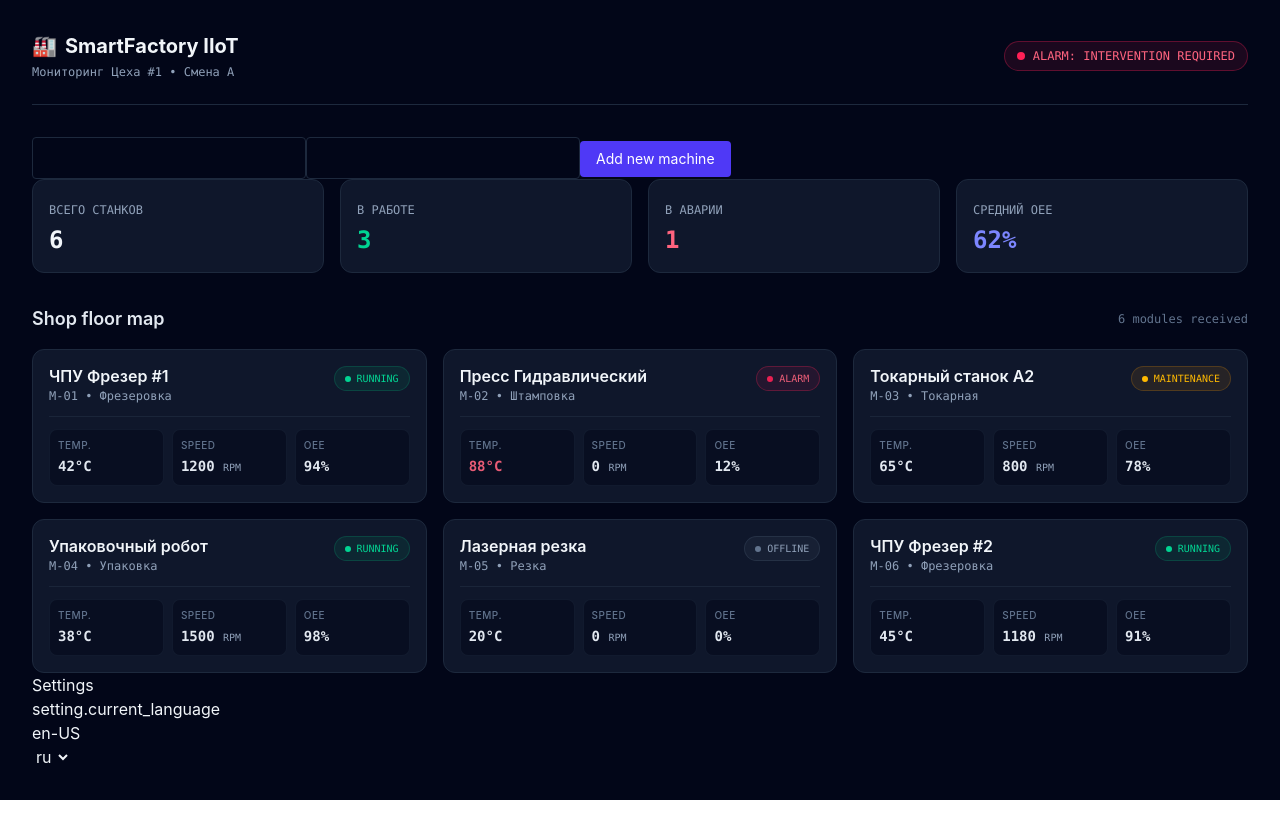
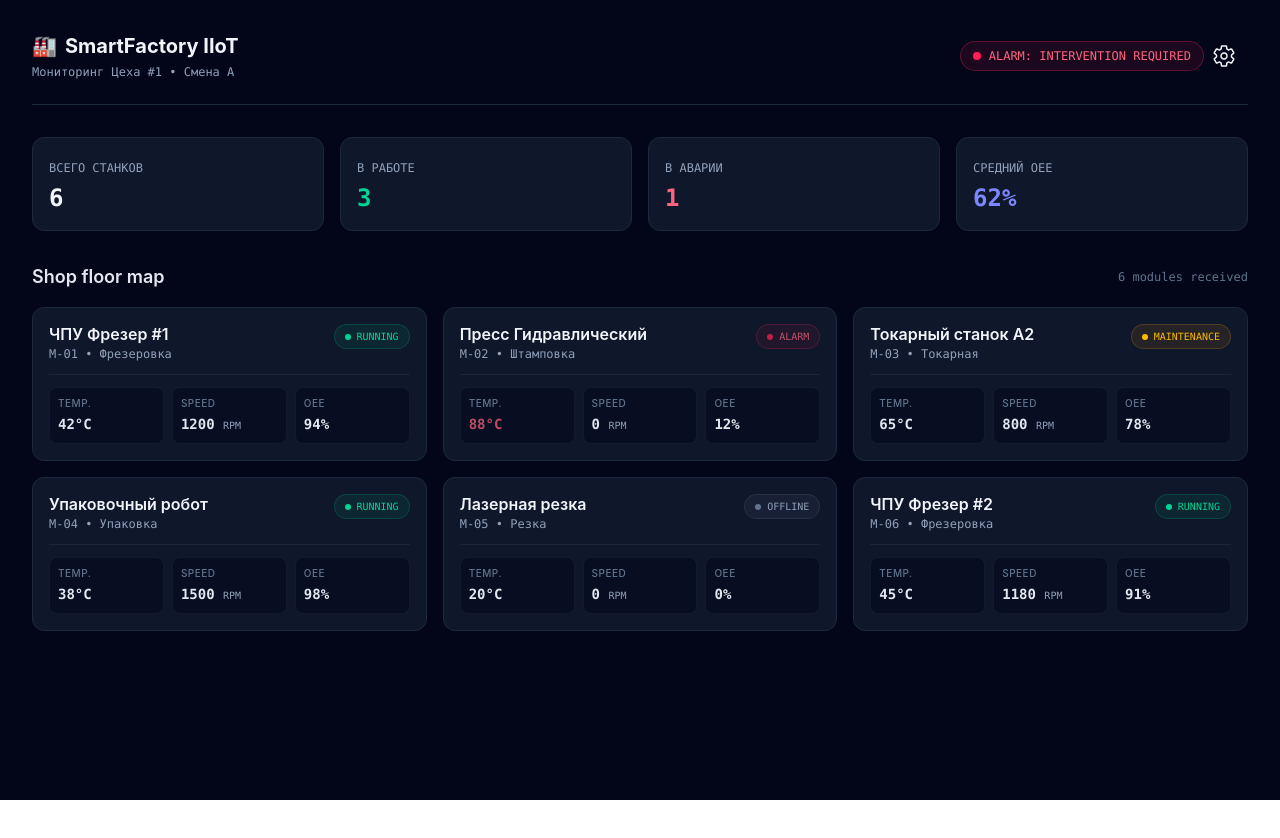
Before and after one commit to borkrit/smart-factory-dashboard, a React (Vite) app: page / in a window 1280 px wide. Shown: the top 838 px of the page. After the commit the page ends 800 px from the top, so only its background shows below. Built offline with nearby package versions, Linux system fonts and the light colour scheme.

Commit message:
feat: add toggle Aside menu function

```diff
--- a/package.json
+++ b/package.json
@@ -16,6 +16,7 @@
     "react": "^19.2.8",
     "react-dom": "^19.2.8",
     "react-i18next": "^17.0.12",
+    "react-icons": "^5.7.0",
     "tailwindcss": "^4.3.3",
     "zustand": "^5.0.15"
   },
--- a/src/App.tsx
+++ b/src/App.tsx
@@ -1,8 +1,6 @@
 
 import Header from "./components/Header";
 import MachineCard from "./components/MachineCard";
-
-import AddMachine from "./components/AddMachine";
 
 import {useMachinesStore} from './store/useMachinesStore'
 import { useTranslation } from "react-i18next";
@@ -26,7 +24,7 @@ export default function App() {
       <div className="max-w-7xl mx-auto">
 
         <Header machines={machines} />
-        <AddMachine />
+
 
 
         <div className="grid grid-cols-2 md:grid-cols-4 gap-4 mb-8">
@@ -66,7 +64,7 @@ export default function App() {
           </div>
         </main>
       </div>
-      <AsideBar/>
+
     </div>
   );
 }
--- a/src/components/AsideBar.tsx
+++ b/src/components/AsideBar.tsx
@@ -1,7 +1,8 @@
 import type { JSX } from "react";
 import { useTranslation } from "react-i18next"
+import AddMachine from "./AddMachine";
 
-const AsideBar = ():JSX.Element=>{
+const AsideBar = ({open}:{open:boolean}):JSX.Element=>{
 
     const {t, i18n} = useTranslation(undefined,{ keyPrefix: 'setting' })
     const currentLanguage = i18n.language
@@ -14,8 +15,11 @@ const AsideBar = ():JSX.Element=>{
 
 
     return(
-        <div className="absolute h-full w-[200px]" >
+        <div className={`absolute h-full bg-slate-900 w-1/4 p-2.5 top-0 right-0 ${open ? '':'hidden'}`} >
             {t('title')}
+
+            <AddMachine/>
+
             <p>{t('current_language')} {currentLanguage}</p>
             <select onChange={handleToggleLang} value={currentLanguage}>
                 {
--- a/src/components/Header.tsx
+++ b/src/components/Header.tsx
@@ -1,9 +1,15 @@
 import { useTranslation } from "react-i18next"
 import type { Machine } from "../mock/machine"
-import type { JSX } from "react"
+import { useEffect, useRef, useState, type JSX } from "react"
+
+import { IoSettingsOutline } from "react-icons/io5";
+import AsideBar from "./AsideBar";
+
 
 const Header = ({machines}:{machines:Machine[]}):JSX.Element=>{
   const {t} = useTranslation()
+  const [toggleMenu, setToggleMenu] = useState<boolean>(false);
+  const ref = useRef<HTMLDivElement>(null)
 
 
     const hasAlarm = machines.some((item)=>{
@@ -38,6 +44,30 @@ const Header = ({machines}:{machines:Machine[]}):JSX.Element=>{
 
     const status = getSystemStatus()
 
+    const handleToggleMenu = ()=>{
+        setToggleMenu(true)
+    }
+
+    useEffect(()=>{
+
+      const eventClick = (e:MouseEvent)=>{
+        if(ref.current && !ref.current.contains(e.target as Node)){
+            setToggleMenu(false)
+        }
+
+      }
+      if(toggleMenu){
+      document.addEventListener('click',eventClick)
+
+      }
+
+
+      return ()=>{
+        document.removeEventListener('click',eventClick)
+
+      }
+
+    },[toggleMenu])
 
 
     return(
@@ -53,14 +83,26 @@ const Header = ({machines}:{machines:Machine[]}):JSX.Element=>{
 
 
       <div
-        className={`inline-flex items-center gap-2 px-3 py-1.5 rounded-full text-xs font-mono font-medium border ${status.badge}`}
+        className={`inline-flex items-center gap-2 px-3 py-1.5 `}
       >
-        <span className="relative flex h-2 w-2">
-          <span className={`absolute inline-flex h-full w-full rounded-full opacity-75 ${status.dot}`} />
-          <span className={`relative inline-flex rounded-full h-2 w-2 ${status.dot.replace('animate-ping', '')}`} />
-        </span>
+        <div className={`inline-flex items-center gap-2 px-3 py-1.5 rounded-full text-xs font-mono font-medium border ${status.badge}`}>
+          <span className="relative flex h-2 w-2">
+            <span className={`absolute inline-flex h-full w-full rounded-full opacity-75 ${status.dot}`} />
+            <span className={`relative inline-flex rounded-full h-2 w-2 ${status.dot.replace('animate-ping', '')}`} />
+          </span>
         {t(status.label)}
+
+        </div>
+
+
+        <div ref={ref}>
+          <IoSettingsOutline size={24} onClick={handleToggleMenu} />
+          <AsideBar open={toggleMenu}  />
+        </div>
+
+
       </div>
+
     </header>)
 }
 
```
Also changed, not shown: 1 other file (tests, documents, lock files or other folders).
